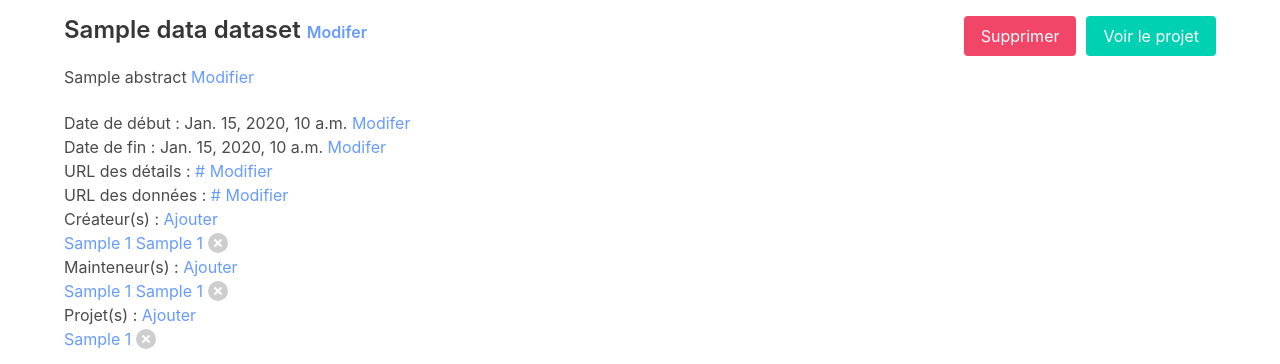
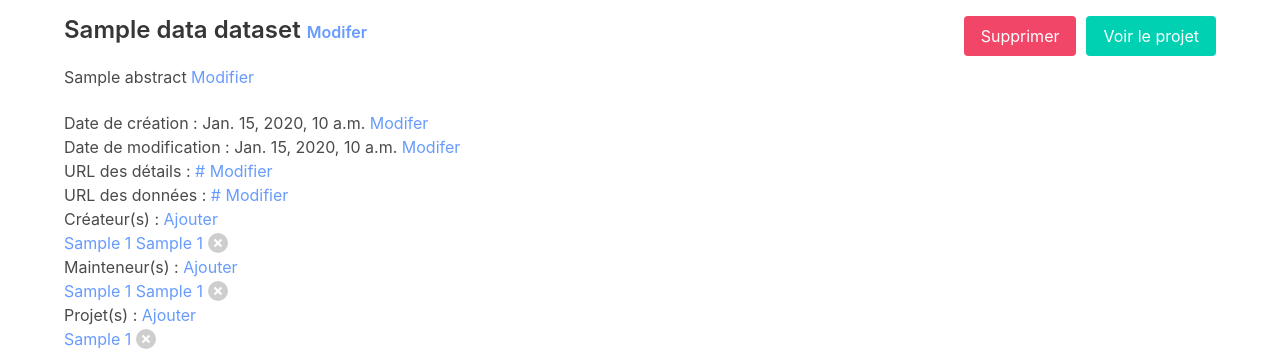
Before and after one commit to HEG-INCIPIT/INCIPIT-CRIS, a Django app: template INCIPIT_CRIS/INCIPIT_CRIS_app/templates/dataset/dataset_profile_edition.html in a window 1280 px wide. Shown: the part 56-420 px from the top of the page. Run offline with Django 3.2, Linux system fonts and the light colour scheme; the template is opened without the code that fills it: most values are stand-ins (such as "Sample title", 1, 10 or a date in 2020); some libraries are stand-ins or nearby versions.

Commit message:
change links to field edition

```diff
--- a/INCIPIT_CRIS/INCIPIT_CRIS_app/templates/dataset/dataset_profile.html
+++ b/INCIPIT_CRIS/INCIPIT_CRIS_app/templates/dataset/dataset_profile.html
@@ -27,10 +27,10 @@
                     {{ data_dataset.name }}
                 </p>
                 <p class="subtitle is-6" align="justify">{{ data_dataset.abstract }}</p>
-                <p><time datetime="{{ data_dataset.created_date }}">Date de début : {{ data_dataset.created_date }}</time></p>
-                <p><time datetime="{{ data_dataset.modified_date }}">Date de fin : {{ data_dataset.modified_date }}</time></p>
-                <p>URL des détails : <a class="link-one" href="{{ data_dataset.url }}">{{ data_dataset.url }}</a></p>
-                <p>URL des données : <a class="link-one" href="{{ data_dataset.url_data.url }}">{{ data_dataset.url_data.url }}</a></p>
+                <p><time datetime="{{ data_dataset.created_date }}">Date de création : {{ data_dataset.created_date }}</time></p>
+                <p><time datetime="{{ data_dataset.modified_date }}">Date de modification : {{ data_dataset.modified_date }}</time></p>
+                <p>URL des détails : <a class="link-one" href="{{ data_dataset.url_details }}">{{ data_dataset.url_details }}</a></p>
+                <p>URL des données : <a class="link-one" href="{{ data_dataset.url_data.url_data }}">{{ data_dataset.url_data.url_data }}</a></p>
                 <p>Créateur(s) : </p>
                 {% for creator in data_dataset.creators %}
                     <p>
--- a/INCIPIT_CRIS/INCIPIT_CRIS_app/templates/dataset/dataset_profile_edition.html
+++ b/INCIPIT_CRIS/INCIPIT_CRIS_app/templates/dataset/dataset_profile_edition.html
@@ -28,11 +28,11 @@
         {% endif %}
     </p>
 
-    <p><time datetime="{{ data_dataset.created_date }}">Date de début : {{ data_dataset.created_date }}</time> <a class="link-one" href="/datasets/edition/field/createdDate/{{data_dataset.ark_pid}}"> Modifer</a></p>
-    <p><time datetime="{{ data_dataset.modified_date }}">Date de fin : {{ data_dataset.modified_date }}</time> <a class="link-one" href="/datasets/edition/field/modifiedDate/{{data_dataset.ark_pid}}"> Modifer</a></p>
+    <p><time datetime="{{ data_dataset.created_date }}">Date de création : {{ data_dataset.created_date }}</time> <a class="link-one" href="/datasets/edition/field/dateCreated/{{data_dataset.ark_pid}}"> Modifer</a></p>
+    <p><time datetime="{{ data_dataset.modified_date }}">Date de modification : {{ data_dataset.modified_date }}</time> <a class="link-one" href="/datasets/edition/field/dateModified/{{data_dataset.ark_pid}}"> Modifer</a></p>
 
-    <p>URL des détails : <a class="link-one" href="{{ data_dataset.url }}"> {{ data_dataset.url }}</a> <a class="link-one" href="/datasets/edition/field/url/{{data_dataset.ark_pid}}"> Modifier</a></p>
-    <p>URL des données : <a class="link-one" href="{{ data_dataset.url_data.url }}"> {{ data_dataset.url_data.url }}</a> <a class="link-one" href="/datasets/edition/field/url_data/{{data_dataset.ark_pid}}"> Modifier</a></p>
+    <p>URL des détails : <a class="link-one" href="{{ data_dataset.url_details }}"> {{ data_dataset.url_details }}</a> <a class="link-one" href="/datasets/edition/field/urlDetails/{{data_dataset.ark_pid}}"> Modifier</a></p>
+    <p>URL des données : <a class="link-one" href="{{ data_dataset.url_data.url_data }}"> {{ data_dataset.url_data.url_data }}</a> <a class="link-one" href="/datasets/edition/field/urlData/{{data_dataset.ark_pid}}"> Modifier</a></p>
 
     <p>Créateur(s) : <a class="link-one" href="/datasets/edition/field/add-creator/{{data_dataset.ark_pid}}"> Ajouter</a> </p>
     {% for creator in data_dataset.creators %}
```
